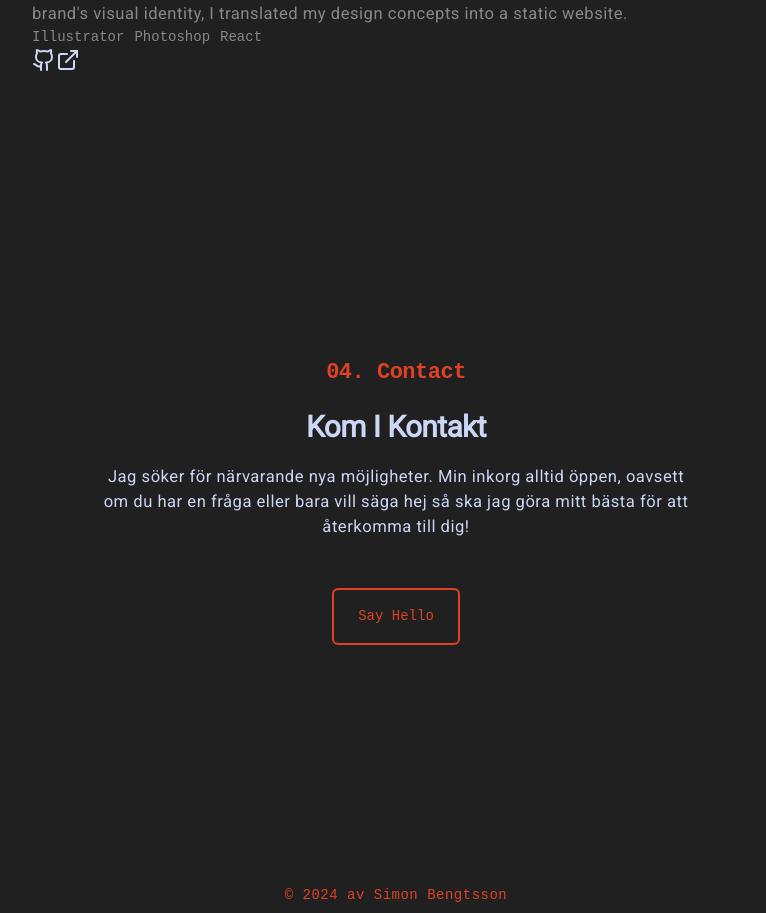
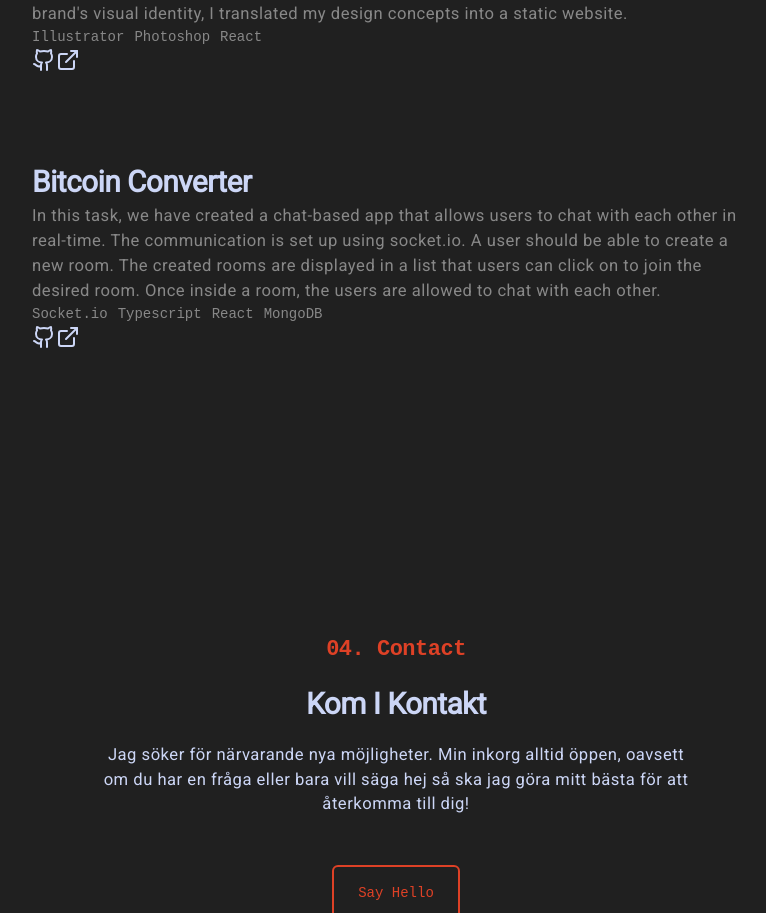
Before and after one commit to Sillen00/Portfolio_CV, a Next.js app: page / in a window 1280 px wide. Shown: the part 4830-5743 px from the top of the page, without its empty margins (244-1010 px from the left). Built offline with nearby package versions, Linux system fonts and the light colour scheme.

Commit message:
added more projects

```diff
--- a/data/projects.ts
+++ b/data/projects.ts
@@ -91,5 +91,14 @@ export const projects: Projects[] = [
     githubLink: "https://github.com/Sillen00/printlab-webshop-react-design",
     hostedLink: "https://printlab.netlify.app/",
   },
+  {
+    id: 10,
+    feautured: false,
+    title: "Bitcoin Converter",
+    text: "In this task, we have created a chat-based app that allows users to chat with each other in real-time. The communication is set up using socket.io. A user should be able to create a new room. The created rooms are displayed in a list that users can click on to join the desired room. Once inside a room, the users are allowed to chat with each other.",
+    builtWith: ["Socket.io", "Typescript", "React", "MongoDB"],
+    githubLink: "https://github.com/Sillen00/Chat-With-Sockets-LSDT",
+    hostedLink: null,
+  },
   // Add more project as needed
 ];
```
